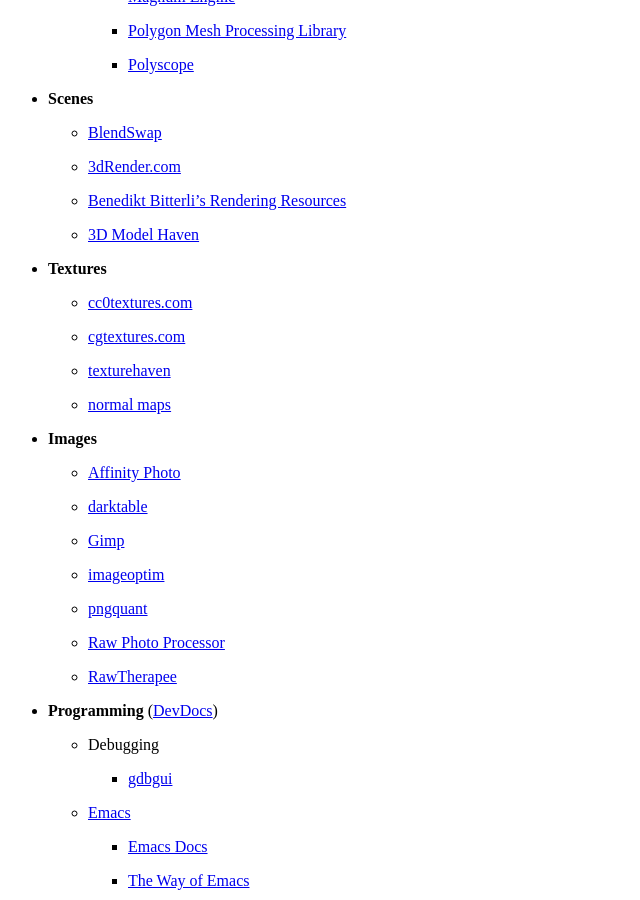
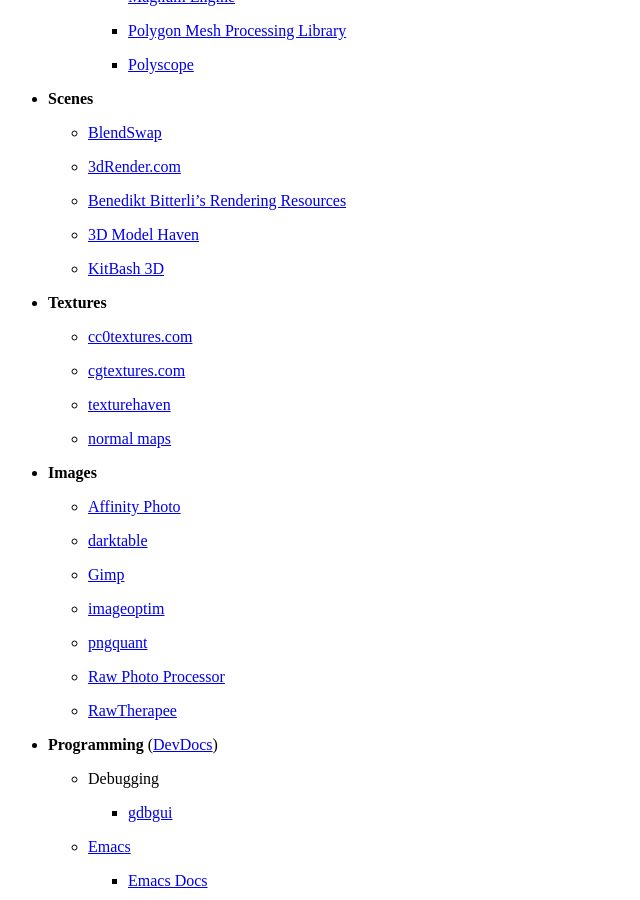
Before and after one commit to wahn/jan_walter_org, a Jekyll site: the page built from links/index.md, in a window 1280 px wide and 900 px high, scrolled down 5055 px. Shown: the whole window, without its empty margins (0-640 px from the left). Built offline with Jekyll 4.4.1, drawn with Linux system fonts in a browser that asks for light colours; Markdown is read by kramdown in place of the engine named in the settings.

Commit message:
Good quality and a lot of choice. Recommended.

```diff
--- a/links/index.md
+++ b/links/index.md
@@ -336,6 +336,8 @@
     - [Benedikt Bitterli's Rendering Resources](https://benedikt-bitterli.me/resources)
 
     - [3D Model Haven](https://3dmodelhaven.com)
+
+    - [KitBash 3D](https://kitbash3d.com)
 
 * __Textures__
 
```
